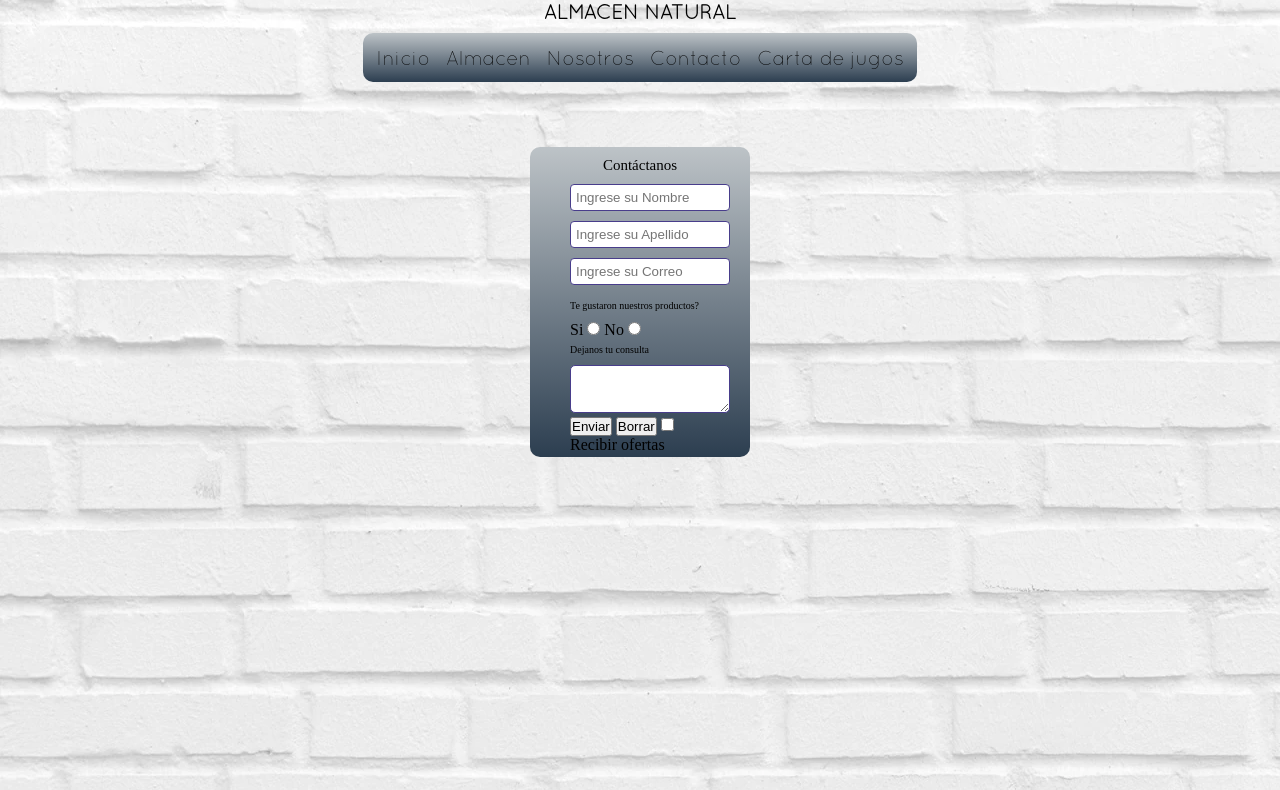
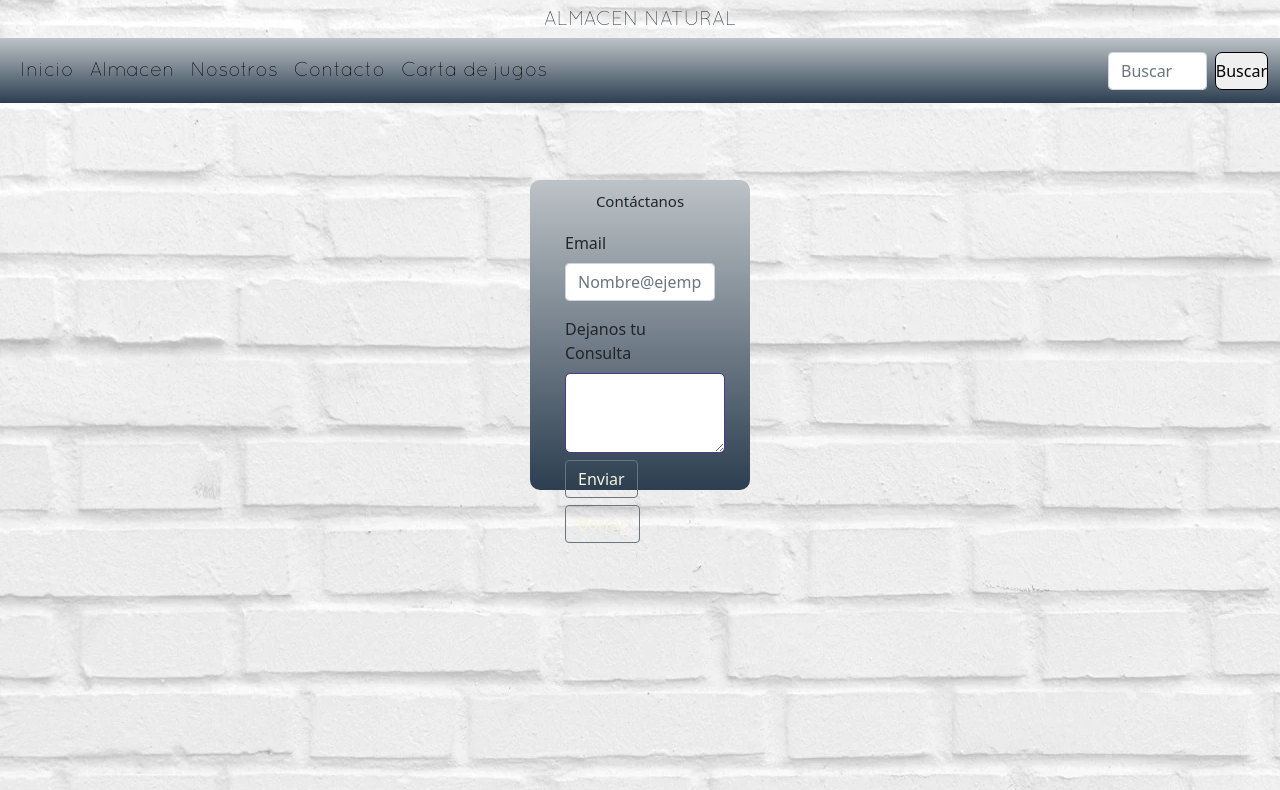
Before and after one commit to GenaroRucireto/Eneldo-Rucireto, a plain HTML site: page pages/contacto.html in a window 1280 px wide. Shown: the part 161-951 px from the top of the page. Drawn offline with nearby package versions, Linux system fonts and the light colour scheme.

Commit message:
agregando BS

```diff
--- a/pages/contacto.html
+++ b/pages/contacto.html
@@ -5,6 +5,8 @@
     <meta charset="UTF-8" />
     <meta http-equiv="X-UA-Compatible" content="IE=edge" />
     <meta name="viewport" content="width=device-width, initial-scale=1.0" />
+    <link href="https://cdn.jsdelivr.net/npm/bootstrap@5.0.2/dist/css/bootstrap.min.css" rel="stylesheet"
+        integrity="sha384-EVSTQN3/azprG1Anm3QDgpJLIm9Nao0Yz1ztcQTwFspd3yD65VohhpuuCOmLASjC" crossorigin="anonymous" />
     <link rel="stylesheet" href="../styles.css" />
     <title>ENELDO</title>
 </head>
@@ -18,41 +20,38 @@
                 <h2>ALMACEN NATURAL</h2>
             </header>
         </div>
-        <div class="menu">
-            <nav class="nav">
+        <nav class="navbar">
+            <div class="container-fluid">
                 <ul>
-                    <li><a href="/index.html">Inicio</a></li>
-                    <li><a href="./almacen.html">Almacen</a></li>
-                    <li><a href="./nosotros.html">Nosotros</a></li>
-                    <li><a href="./contacto.html">Contacto</a></li>
-                    <li><a href="./jugos.html">Carta de jugos</a></li>
+                    <li><a href="../index.html">Inicio</a></li>
+                    <li><a href="/pages/almacen.html">Almacen</a></li>
+                    <li><a href="/pages/nosotros.html">Nosotros</a></li>
+                    <li><a href="/pages/contacto.html">Contacto</a></li>
+                    <li><a href="/pages/jugos.html">Carta de jugos</a></li>
                 </ul>
-            </nav>
-        </div>
+                <div class="busqueda">
+                    <form class="d-flex" role="search">
+                        <input class="form-control me-2" type="search" placeholder="Buscar" aria-label="Search" />
+                        <button class="buscar" type="submit">Buscar</button>
+                    </form>
+                </div>
+            </div>
+        </nav>
 
         <section class="consulta">
             <form>
                 <legend>Contáctanos</legend>
-                <input class="consulta1" type="text" name="name" id="name" placeholder="Ingrese su Nombre" required />
-                <input class="consulta1" type="text" name="surname" id="surname" placeholder="Ingrese su Apellido"
-                    required />
-                <input class="consulta1" type="email" name="email" id="email" placeholder="Ingrese su Correo"
-                    required />
-
-                <p>Te gustaron nuestros productos?</p>
-                <label for="si">Si</label>
-                <input type="radio" name="opcion" value="si" />
-                <label for="no">No</label>
-                <input type="radio" name="opcion" value="no" />
-
-                <p>Dejanos tu consulta</p>
-
-                <textarea name="consulta" id="consulta
-        " cols="30" rows="5">
-          </textarea>
-                <input class="boton" type="submit" value="Enviar" />
-                <input class="boton" type="submit" value="Borrar" />
-                <input type="checkbox" value="recibir" />Recibir ofertas
+                <div class="mb-3">
+                    <label for="exampleFormControlInput1" class="form-label">Email</label>
+                    <input type="email" class="form-control" id="exampleFormControlInput1"
+                        placeholder="Nombre@ejemplo.com" />
+                </div>
+                <div class="mb-3">
+                    <label for="exampleFormControlTextarea1" class="form-label">Dejanos tu Consulta</label>
+                    <textarea class="form-control" id="exampleFormControlTextarea1" rows="3"></textarea>
+                    <button type="button" class="btn btn-outline-secondary">Enviar</button>
+                    <button type="button" class="btn btn-outline-secondary">Borrar</button>
+                </div>
             </form>
         </section>
 
@@ -65,6 +64,9 @@
             </div>
         </footer>
     </div>
+    <script src="https://cdn.jsdelivr.net/npm/bootstrap@5.0.2/dist/js/bootstrap.bundle.min.js"
+        integrity="sha384-MrcW6ZMFYlzcLA8Nl+NtUVF0sA7MsXsP1UyJoMp4YLEuNSfAP+JcXn/tWtIaxVXM" crossorigin="anonymous">
+    </script>
 </body>
 
 </html>
--- a/styles.css
+++ b/styles.css
@@ -17,12 +17,16 @@
 }
 
 body {
+    padding: 0;
     background-image: url(imagenes/pared-ladrillo.webp);
 }
 
+
+
 .container {
-    height: 135vh;
-    width: 100vw;
+    padding: 0;
+    max-width: 100%;
+    max-height: 100%;
     display: grid;
     grid-template-columns: 50% 50%;
     grid-template-rows: 0.25fr 0.15fr 1fr 0.2fr;
@@ -41,25 +45,27 @@ header img {
     margin-left: 80px;
 }
 
-
 .container .heading {
     grid-area: "header";
     display: flex;
     grid-column: 1/3;
     justify-content: left;
-
 }
 
-.container .menu {
+.container .navbar {
     grid-area: menu;
-    grid-column-start: 1;
-    grid-column-end: 3;
-
-
+    grid-column: 1/3;
+    display: flex;
 }
 
 .container .contenido {
     grid-area: "contenido";
+    grid-column: 1/3;
+}
+
+
+footer {
+    grid-area: "footer";
     grid-column: 1/3;
 }
 
@@ -71,8 +77,6 @@ header img {
 .heading h1 {
     font-size: 50px;
     font-family: "Quicksand";
-
-
 }
 
 h1 {
@@ -100,11 +104,9 @@ h1 {
     font-size: 20px;
 }
 
-
 .container .fotos {
     grid-area: "contenido";
     grid-column: 1/3;
-
 }
 
 .container .consulta {
@@ -120,68 +122,80 @@ h1 {
 a {
     text-decoration: none;
     color: #000000;
-        font-size: 15px;
+    font-size: 14px;
     font-family: "Quicksand";
 }
-
-    .menu nav {
-        display: flex;
+.container-fluid{
+    display: inline;
+}
+.navbar nav {
+    display: inline;
     justify-content: space-between;
     margin-top: 10px;
-        background-image: linear-gradient(#bdc3c7,#2c3e50);
     border-radius: 10px;
+    width: max-content;
 }
 
-    .menu ul {
+.navbar ul {
     list-style-type: none;
-
-        padding: 5px;
-        position: relative;
-        bottom: 0px;
+    margin-bottom: 3px;
+    padding: 0px;
 
 }
 
-    .menu ul li {
-
+.navbar ul li {
+    display: inline;
     margin: 3px;
     padding: 5px;
+}
 
+.buscar {
+    border-radius: 7px;
+    border: solid 1px;
+    width: 4.5rem;
+}
 
+.buscar:hover {
+    background-color: lightgray;
+}
 
+.busqueda {
+    display: inline-flex;
+    position: relative;
+    justify-content: end;
 }
 
 a:hover {
-        color: white;
+    color: grey;
 }
 
-    .central {
-        padding-top: 10px;
+.img-fluid {
     width: 100%;
-        margin: 10 0 30px 0;
-        height: 30rem;
+    margin-top: 30px;
+    padding: 0;
+}
+
+footer {
+    display: flex;
+    justify-content: center;
 }
 
 .pie {
-
+    display: inline-block;
+    text-align: center;
     margin-top: 15px;
     padding-left: 10px;
-        position: absolute;
-        right: 0px;
     padding-bottom: 10px;
     padding-right: 10px;
 }
 
 .pie a {
-
-
+    width: 300px;
     padding-right: 5px;
     color: black;
 }
 
 .pie legend {
-        text-align: center;
-        position: relative;
-        left: 0px;
     font-size: 15px;
 }
 
@@ -204,7 +218,6 @@ h1 {
 }
 
 h2 {
-
     padding-top: 10px;
     font-family: "Quicksand-italic";
 }
@@ -215,8 +228,6 @@ h1 {
     padding-top: 10px;
 }
 
-
-
 .foto1 {
     height: 150px;
     width: 150px;
@@ -225,37 +236,25 @@ h1 {
 .foto2 {
     height: 150px;
     width: 130px;
-
 }
 
 .consulta {
-
     height: 310px;
     width: 220px;
     margin-left: auto;
     margin-right: auto;
-        padding: 40px;
+    padding: 35px;
     background-color: lightgray;
     padding-top: 10px;
-        margin-top: 20px;
+    margin-top: 40px;
     border-radius: 10px;
-        background-image: linear-gradient(#bdc3c7,#2c3e50);
-
+    background-image: linear-gradient(#bdc3c7, #2c3e50);
 }
 
 .consulta legend {
     text-align: center;
     padding-bottom: 10px;
     font-size: 15px;
-    }
-
-    .consulta1 {
-
-        width: 10rem;
-        border: 1px solid darkslateblue;
-        padding: 5px;
-        border-radius: 4px;
-        margin-bottom: 10px;
 }
 
 .consulta p {
@@ -266,11 +265,14 @@ h1 {
 
 .consulta textarea {
     width: 10rem;
-        height: 3rem;
+    height: 5rem;
     border-radius: 5px;
     border: 1px solid darkslateblue;
 }
-
+.btn{
+    margin-top: 7px;
+ color: beige;
+}
 
 article {
     display: inline-block;
@@ -284,7 +286,7 @@ h1 {
 
 article p {
     font-size: 18px;
-        background-color: rgb(204, 197, 186);
+    background-color: lightgray;
     font-family: "Quicksand";
 }
 
@@ -292,9 +294,6 @@ h1 {
 .lista1 {
     display: inline-block;
     text-align: center;
-
-
-
 }
 
 .subtitulo2 {
@@ -305,6 +304,10 @@ h1 {
 .lista1 li {
     padding: 3px;
 }
+.lista1 ul {
+
+    padding-left: 0;
+}
 
 .lista1 ul p {
     padding-bottom: 3px;
@@ -314,30 +317,21 @@ h1 {
 }
 
 
-
-
-
-
-
-
 @media screen and (min-width: 768px) {
     .container {
         display: grid;
-
         height: 140vh;
         width: 100vw;
         grid-template-columns: 1fr 1fr;
-            grid-template-rows: 0.fr 0.20fr 1fr 0.2fr;
+        grid-template-rows: 0.fr 0.20fr 1fr 0.5fr;
         grid-template-areas: "header header"
             "menu menu"
             "contenido contenido"
             "footer footer";
 
-
     }
 
     .container .heading {
-
         grid-area: "header";
         display: flex;
         justify-content: center;
@@ -350,12 +344,10 @@ h1 {
         margin-left: 41%;
         margin-right: 48%;
 
-
     }
 
     .heading h1 {
         font-size: 65px;
-
     }
 
     .heading h2 {
@@ -367,48 +359,48 @@ h1 {
     }
 
     .container .pie {
-
         grid-area: "footer";
         grid-column: 1/3;
 
-
-
-
-
     }
 
-        .menu {
-            display: inline-flex;
+    .navbar {
+        display: flex;
         grid-area: menu;
         justify-content: space-around;
         height: min-content;
-
+        background-image: linear-gradient(#bdc3c7, #2c3e50);
     }
 
-        .menu a {
+    .navbar a {
         font-size: 20px;
     }
+    a:hover{
+        color: white;
+    }
 
-        .menu ul {
+    .navbar ul {
         display: inline-flex;
+    }
 
+    .d-flex {
+        width: 10rem;
     }
 
     article {
         grid-area: "contenido";
         grid-column: 1/3;
-
     }
 
     .foto1 {
+        margin-top: 40px;
         height: 20rem;
         width: 20rem;
     }
 
     .foto2 {
+        margin-top: 40px;
         height: 20rem;
         width: 20rem;
     }
-
-
 }
```
Also changed, not shown: index.html (+22 -12 lines), pages/almacen.html (+20 -9 lines), pages/jugos.html (+22 -26 lines), pages/nosotros.html (+24 -13 lines). Lines whose indentation alone changed are shown as unchanged.
